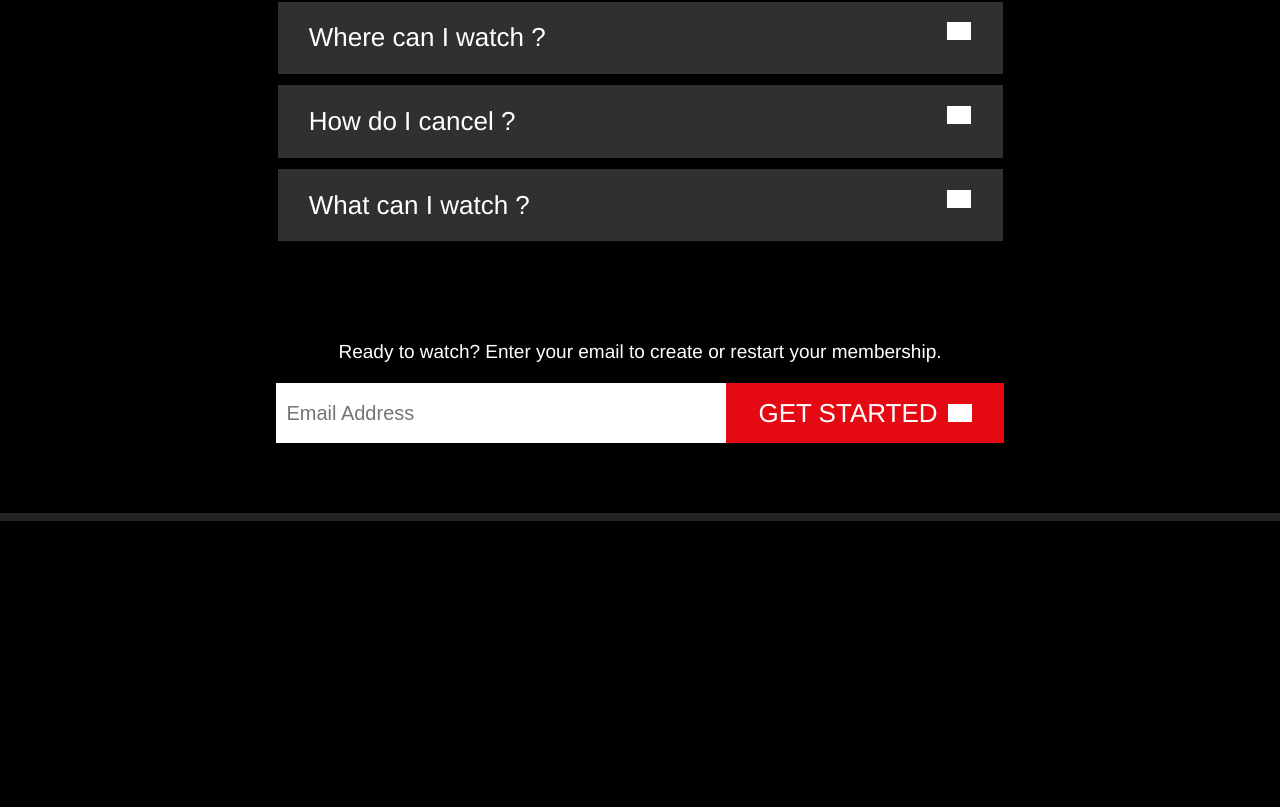
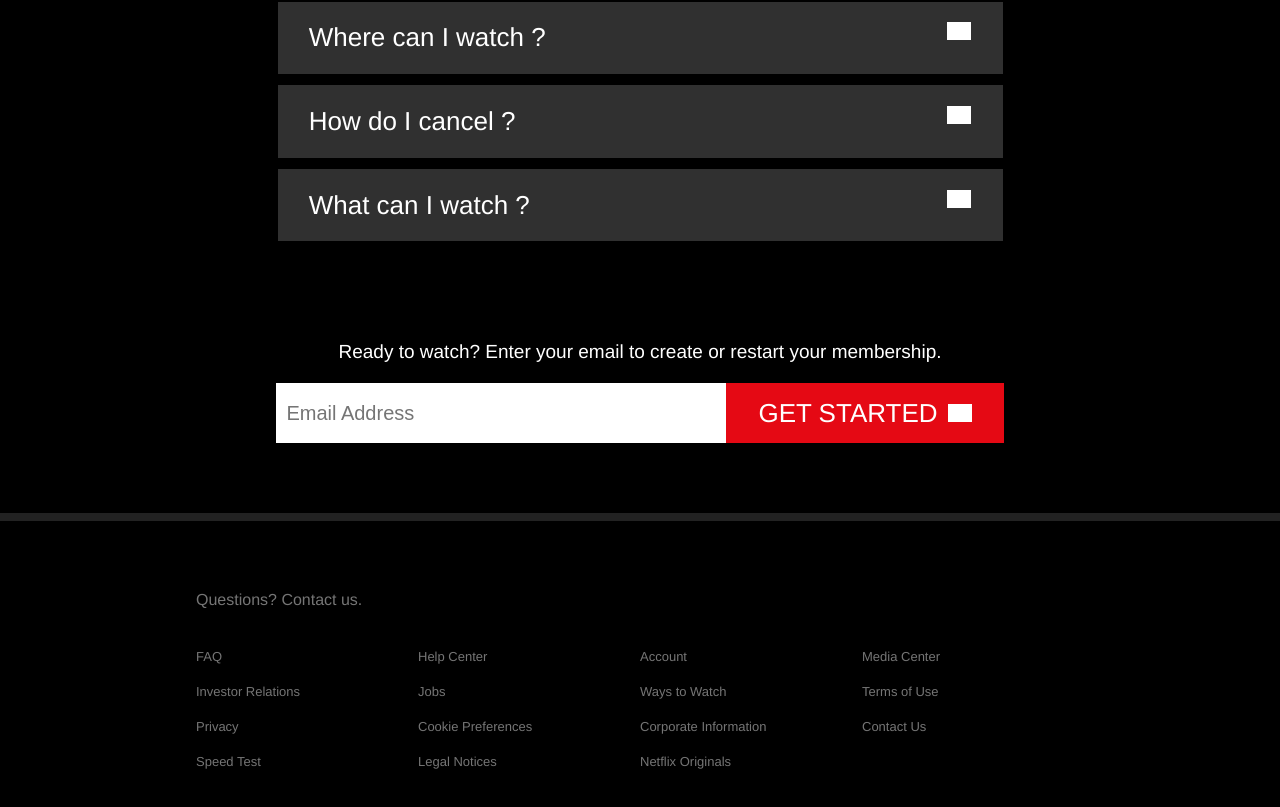
Before and after one commit to lgdhades/React-TypeScript-Netflix-Clone, a React (Create React App) app: page / in a window 1280 px wide. Shown: the part 2094-2901 px from the top of the page. Before the commit the page ends 2615 px from the top, so only its background shows below. Built offline with nearby package versions, Linux system fonts and the light colour scheme; grey boxes are pictures that could not be loaded.

Commit message:
feat: add FooterCompound to HomePage

```diff
--- a/src/pages/HomePage.tsx
+++ b/src/pages/HomePage.tsx
@@ -4,6 +4,7 @@ import AccordionCompound from '../compounds/AccordionCompound'
 import HeaderCompound from '../compounds/HeaderCompound'
 import JumboCompound from '../compounds/JumboCompound'
 import OptFormCompound from '../compounds/OptFormCompound'
+import FooterCompound from '../compounds/FooterCompound'
 
 const HomePage = () => {
   return (
@@ -16,6 +17,7 @@ const HomePage = () => {
       <AccordionCompound />
       <OptFormCompound />
       <Seperator />
+			<FooterCompound />
     </>
   )
 }
```
